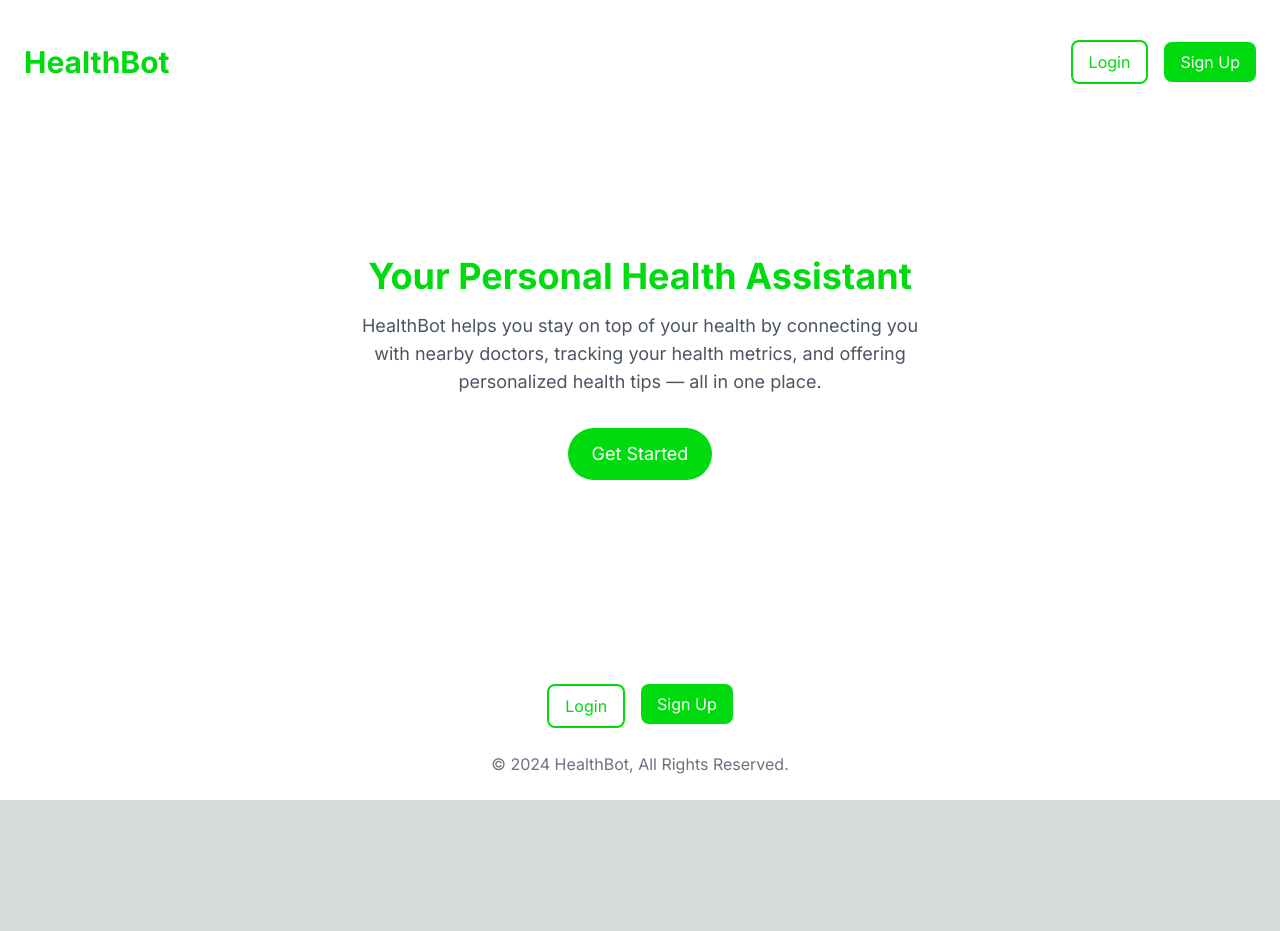
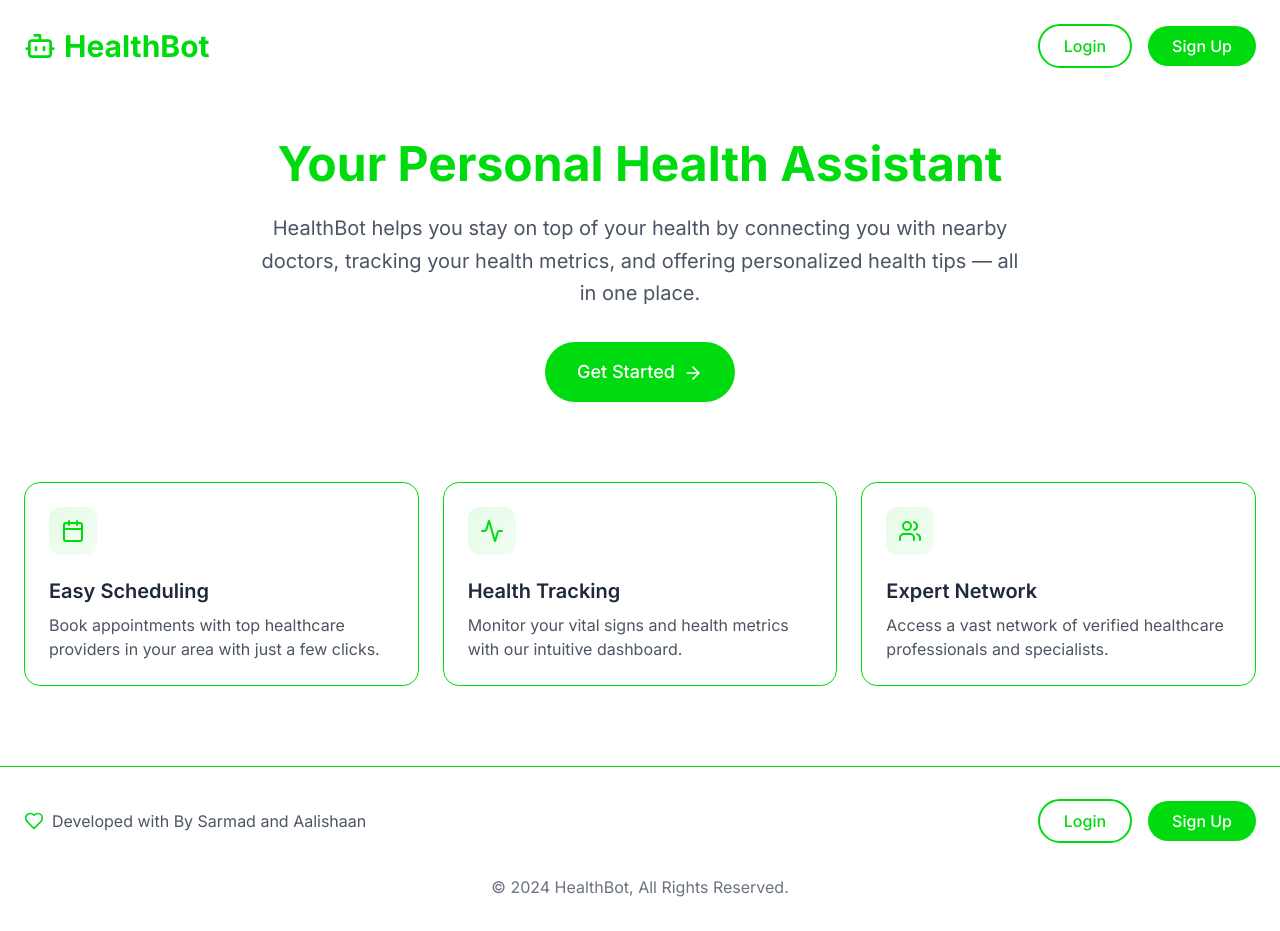
Before and after one commit to sarmadhamdani02/HealthBot.ai, a Next.js app: page / in a window 1280 px wide. Before the commit the page ends 800 px from the top, so only its background shows below. Built offline with nearby package versions, Linux system fonts and the light colour scheme.

Commit message:
update page.tsx

```diff
--- a/src/app/page.tsx
+++ b/src/app/page.tsx
@@ -1,53 +1,103 @@
 import Link from 'next/link';
+import { Heart, Activity, Calendar, Users, ArrowRight, Bot } from 'lucide-react';
+
+const FeatureCard = ({ icon: Icon, title, description }) => (
+  <div className="bg-white/50 backdrop-blur-sm p-6 rounded-2xl border border-[#00DB0F] hover:shadow-lg transition-all duration-300 hover:-translate-y-1">
+    <div className="inline-block p-3 bg-gradient-to-br from-[#00DB0F]/10 to-[#00DB0F]/5 rounded-xl">
+      <Icon className="w-6 h-6 text-[#00DB0F]" />
+    </div>
+    <h3 className="text-xl font-semibold mt-4 mb-2 text-gray-800">{title}</h3>
+    <p className="text-gray-600">{description}</p>
+  </div>
+);
 
 export default function Home() {
-  return  <div className="min-h-screen bg-white flex flex-col justify-between p-6">
+  return (
+    <div className="min-h-screen bg-white"> {/* Ensure background is white */}
       {/* Header */}
-  <header className="flex justify-between items-center py-4">
-    <h1 className="text-[#00DB0F] text-3xl font-bold">HealthBot</h1>
+      <header className="container mx-auto flex justify-between items-center py-6 px-6">
+        <div className="flex items-center gap-2">
+          <Bot className="w-8 h-8 text-[#00DB0F]" />
+          <h1 className="text-3xl font-bold bg-gradient-to-r from-[#00DB0F] to-[#00DB0F] bg-clip-text text-transparent">
+            HealthBot
+          </h1>
+        </div>
         <div className="space-x-4">
           <Link href="/login">
-        <button className="text-[#00DB0F] border-2 border-[#00DB0F] py-2 px-4 rounded-lg hover:bg-[#00DB0F] hover:text-white transition duration-200">
+            <button className="text-[#00DB0F] border-2 border-[#00DB0F] py-2 px-6 rounded-full hover:bg-[#00DB0F] hover:text-white transition-all duration-300 font-medium">
               Login
             </button>
           </Link>
           <Link href="/signup">
-        <button className="text-white bg-[#00DB0F] py-2 px-4 rounded-lg hover:bg-[#00DB0F]/90 transition duration-200">
+            <button className="text-white bg-gradient-to-r from-[#00DB0F] to-[#00DB0F] py-2 px-6 rounded-full hover:shadow-lg hover:shadow-[#00DB0F]/50 transition-all duration-300 font-medium">
               Sign Up
             </button>
           </Link>
         </div>
       </header>
 
-  {/* Main Section */}
-  <main className="flex flex-col items-center text-center">
-    <h2 className="text-[#00DB0F] text-4xl font-bold mb-4">Your Personal Health Assistant</h2>
-    <p className="text-gray-600 text-lg mb-8 max-w-xl">
-      HealthBot helps you stay on top of your health by connecting you with nearby doctors, tracking your health metrics, and offering personalized health tips — all in one place.
+      {/* Hero Section */}
+      <main className="container mx-auto px-6 mt-12">
+        <div className="text-center max-w-3xl mx-auto">
+          <h2 className="text-5xl font-bold mb-6 bg-gradient-to-r from-[#00DB0F] to-[#00DB0F] bg-clip-text text-transparent">
+            Your Personal Health Assistant
+          </h2>
+          <p className="text-gray-600 text-xl mb-8 leading-relaxed">
+            HealthBot helps you stay on top of your health by connecting you with nearby doctors,
+            tracking your health metrics, and offering personalized health tips — all in one place.
           </p>
           <Link href="/signup">
-      <button className="text-white bg-[#00DB0F] py-3 px-6 rounded-full hover:bg-[#00DB0F]/90 transition duration-200 text-lg">
+            <button className="text-white bg-gradient-to-r from-[#00DB0F] to-[#00DB0F] py-4 px-8 rounded-full hover:shadow-lg hover:shadow-[#00DB0F]/50 transition-all duration-300 text-lg font-medium group">
               Get Started
+              <ArrowRight className="w-5 h-5 inline-block ml-2 group-hover:translate-x-1 transition-transform duration-200" />
             </button>
           </Link>
+        </div>
+
+        {/* Features Grid */}
+        <div className="grid md:grid-cols-2 lg:grid-cols-3 gap-6 mt-20 mb-20">
+          <FeatureCard
+            icon={Calendar}
+            title="Easy Scheduling"
+            description="Book appointments with top healthcare providers in your area with just a few clicks."
+          />
+          <FeatureCard
+            icon={Activity}
+            title="Health Tracking"
+            description="Monitor your vital signs and health metrics with our intuitive dashboard."
+          />
+          <FeatureCard
+            icon={Users}
+            title="Expert Network"
+            description="Access a vast network of verified healthcare professionals and specialists."
+          />
+        </div>
       </main>
 
       {/* Footer */}
-  <footer className="w-full flex flex-col items-center mt-12">
-    <div className="flex space-x-4">
+      <footer className="container mx-auto px-6 py-8 border-t border-[#00DB0F]">
+        <div className="flex flex-col md:flex-row justify-between items-center gap-6">
+          <div className="flex items-center gap-2">
+            <Heart className="w-5 h-5 text-[#00DB0F]" />
+            <p className="text-gray-600">Developed with By Sarmad and Aalishaan</p>
+          </div>
+          <div className="flex items-center gap-4">
             <Link href="/login">
-        <button className="text-[#00DB0F] border-2 border-[#00DB0F] py-2 px-4 rounded-lg hover:bg-[#00DB0F] hover:text-white transition duration-200">
+              <button className="text-[#00DB0F] border-2 border-[#00DB0F] py-2 px-6 rounded-full hover:bg-[#00DB0F] hover:text-white transition-all duration-300 font-medium">
                 Login
               </button>
             </Link>
             <Link href="/signup">
-        <button className="text-white bg-[#00DB0F] py-2 px-4 rounded-lg hover:bg-[#00DB0F]/90 transition duration-200">
+              <button className="text-white bg-gradient-to-r from-[#00DB0F] to-[#00DB0F] py-2 px-6 rounded-full hover:shadow-lg hover:shadow-[#00DB0F]/50 transition-all duration-300 font-medium">
                 Sign Up
               </button>
             </Link>
           </div>
-    <p className="text-gray-500 mt-6">© 2024 HealthBot, All Rights Reserved.</p>
+        </div>
+        <div className="text-center mt-8">
+          <p className="text-gray-500">© 2024 HealthBot, All Rights Reserved.</p>
+        </div>
       </footer>
     </div>
-
+  );
 }
```
Lines whose indentation alone changed are shown as unchanged.
